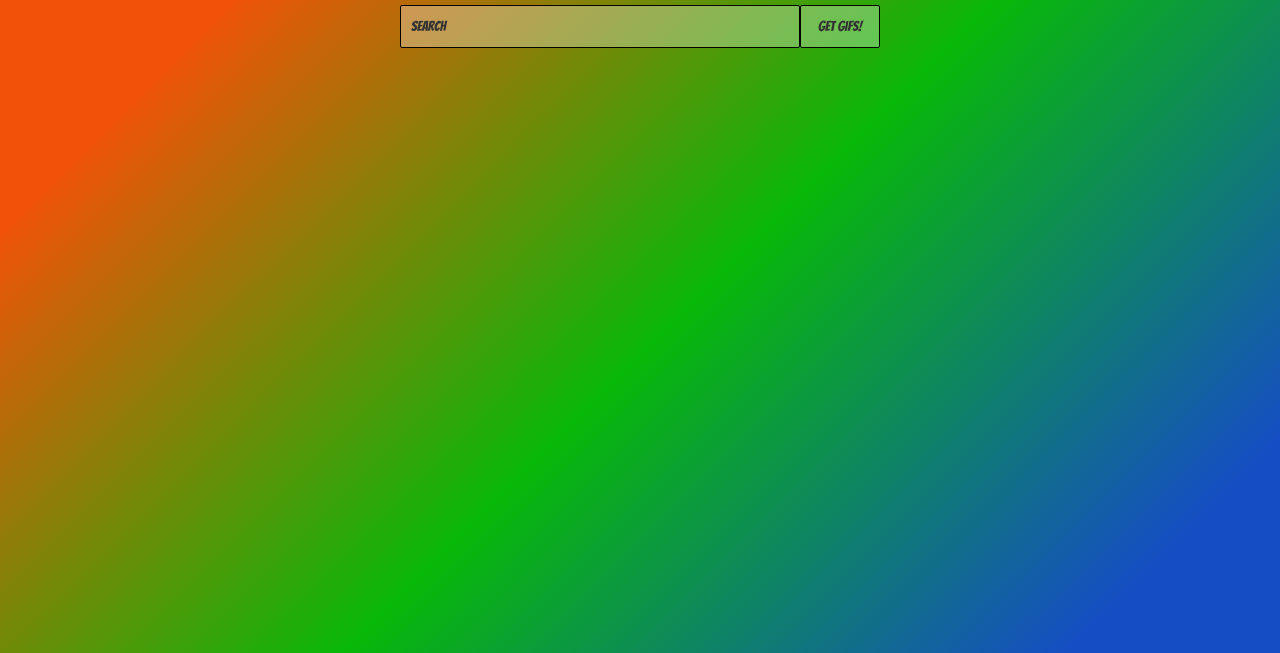
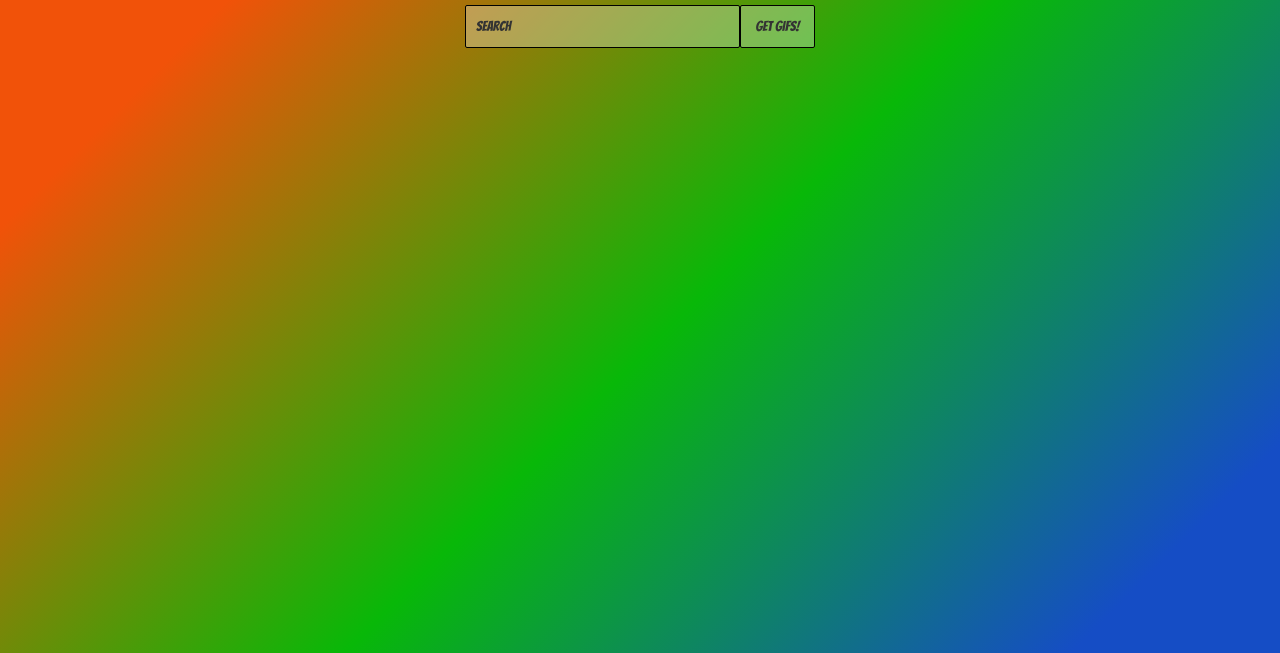
Before and after one commit to cstasny/project-2, a plain HTML site: page index.html in a window 1280 px wide. Shown: the part 147-800 px from the top of the page. Drawn offline with nearby package versions, Linux system fonts and the light colour scheme.

Commit message:
edited search bar

```diff
--- a/css/style.css
+++ b/css/style.css
@@ -6,7 +6,7 @@
  body {
     font-family: 'Bangers', cursive;
     min-height: 100vh;
-    min-width: 370px;
+    min-width: 250px;
     background-image: linear-gradient(135deg, #f15209 18%,  #08b808 55%,
       #154dc5 90%);
 }
@@ -37,8 +37,8 @@ form .button {
 }
 
 form .search {
-    width: 60%;
-    min-width: 400px;
+    width: 40%;
+    min-width: 275px;
     max-width: 600px;
 }
 
@@ -51,7 +51,7 @@ form .search:focus {
 
 form .button {
     cursor: pointer;
-    width: 80px;
+    width: 75px;
 }
 
 form .button:hover {
--- a/index.html
+++ b/index.html
@@ -16,7 +16,7 @@
   <body>
   <!-- NAV BAR-->
  <div>
- <nav class="navbar navbar-expand-lg navbar-dark bg-dark">
+ <nav class="navbar navbar-expand-lg navbar-dark bg-dark col-xs-12">
     <a class="navbar-brand" href="#">Giphy</a>
     <button class="navbar-toggler" type="button" data-toggle="collapse" data-target="#navbarNavAltMarkup" aria-controls="navbarNavAltMarkup" aria-expanded="false" aria-label="Toggle navigation-xs">
       <span class="navbar-toggler-icon navbar-brand pull-left hidden-sm hidden-xs"></span>
```
